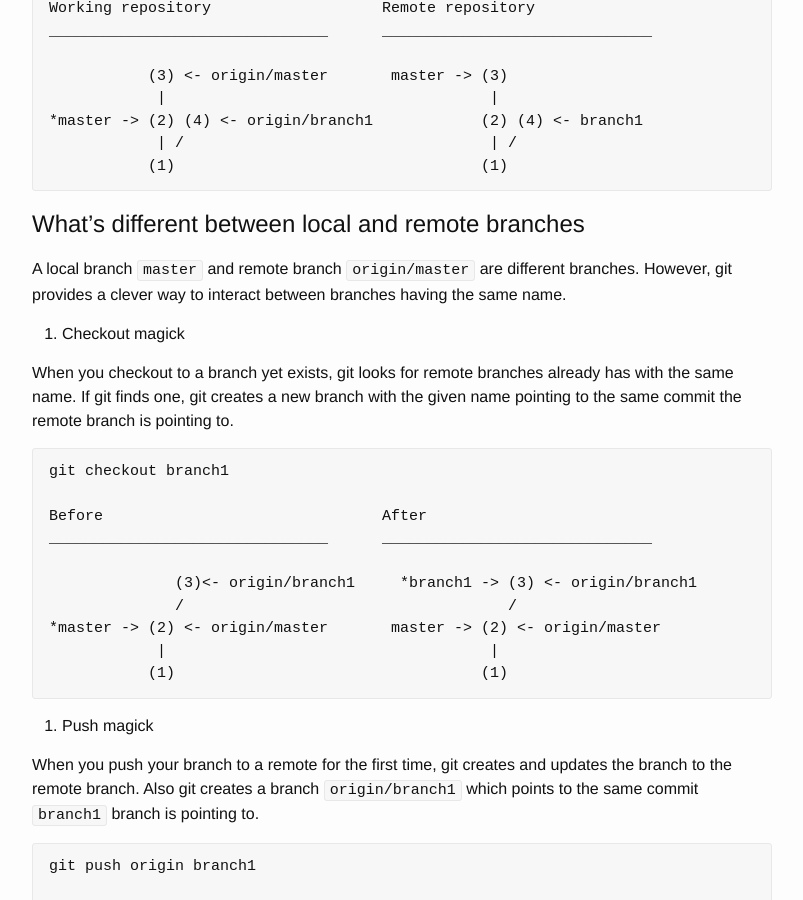
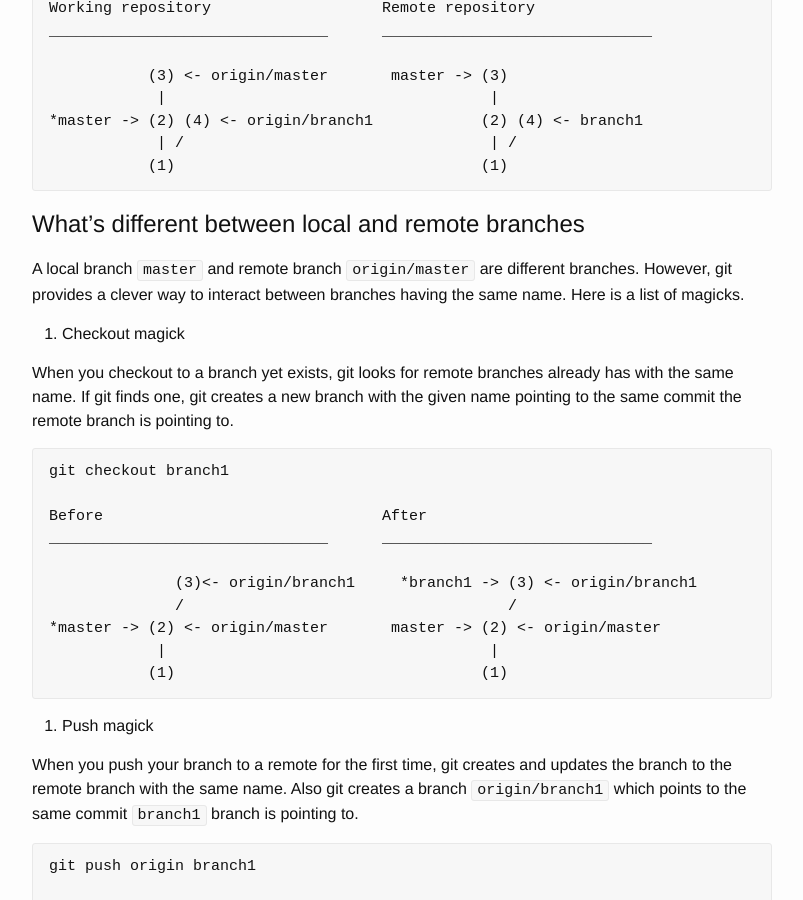
Before and after one commit to ducktyper/ducktyper.github.io, a Jekyll site: the page built from _posts/2016-04-23-how-git-works.markdown, in a window 1280 px wide and 900 px high, scrolled down 3560 px. Shown: the whole window, without its empty margins (238-1041 px from the left). Built offline with Jekyll 4.4.1, drawn with Linux system fonts in a browser that asks for light colours.

Commit message:
Minor fix

````diff
--- a/_posts/2016-04-23-how-git-works.markdown
+++ b/_posts/2016-04-23-how-git-works.markdown
@@ -183,6 +183,7 @@ _______________________________      ______________________________
 
 A local branch `master` and remote branch `origin/master` are different branches.
 However, git provides a clever way to interact between branches having the same name.
+Here is a list of magicks.
 
 1. Checkout magick
 
@@ -206,8 +207,8 @@ _______________________________      ______________________________
 2. Push magick
 
 When you push your branch to a remote for the first time, git creates and updates
-the branch to the remote branch. Also git creates a branch `origin/branch1`
-which points to the same commit `branch1` branch is pointing to.
+the branch to the remote branch with the same name. Also git creates a branch
+`origin/branch1` which points to the same commit `branch1` branch is pointing to.
 
 ```
 git push origin branch1
````
